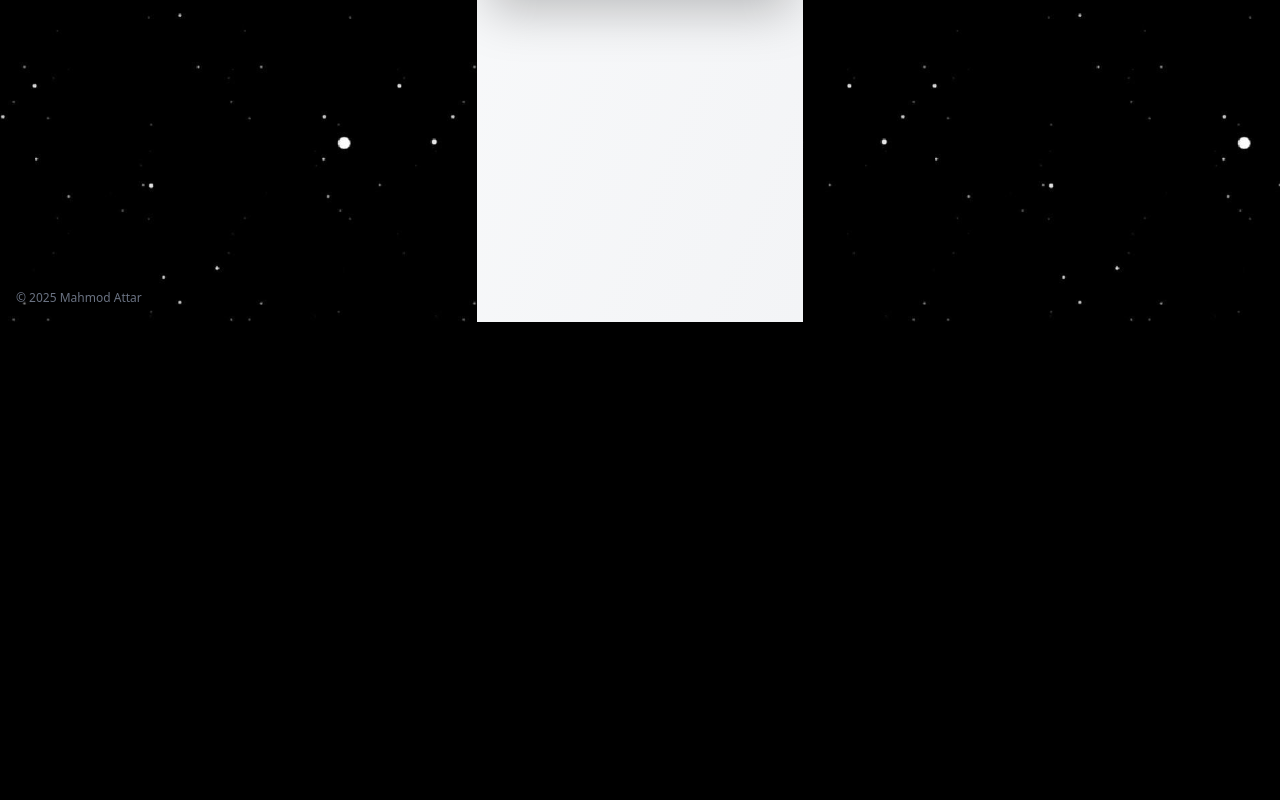
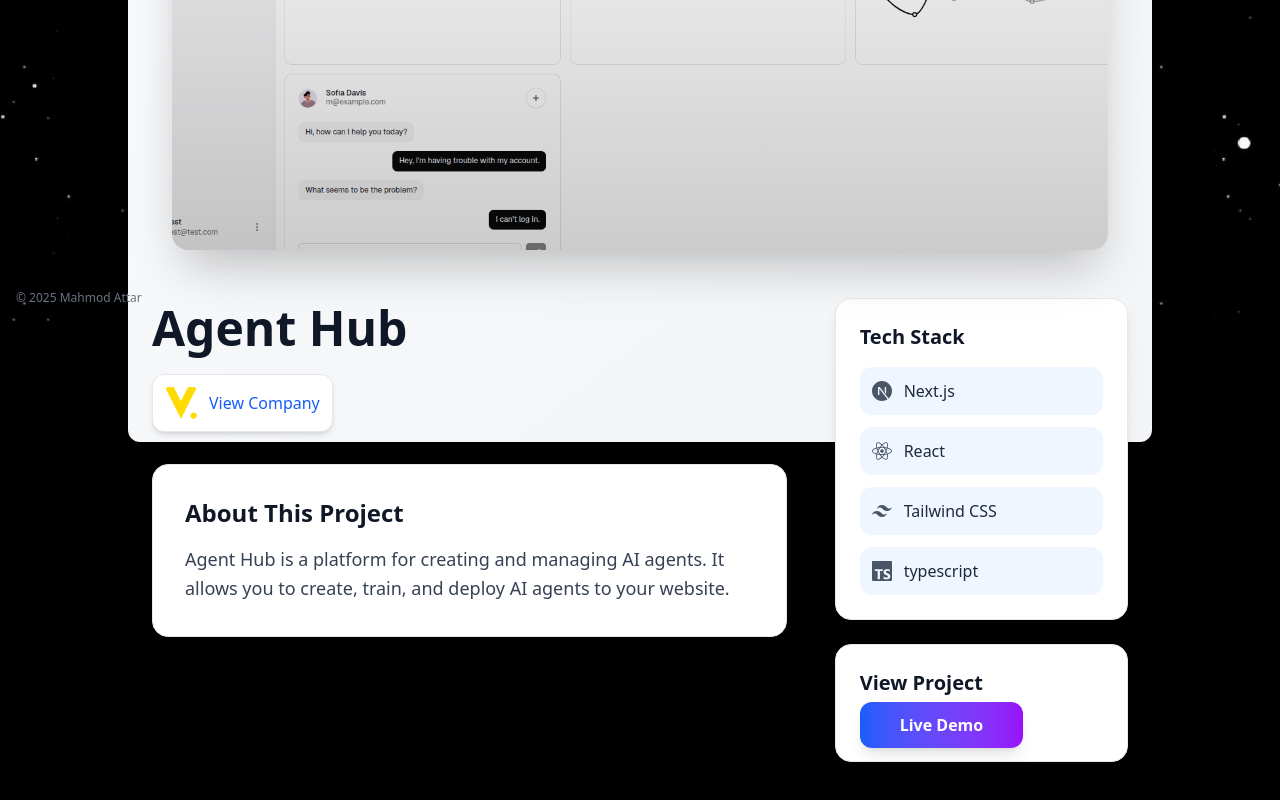
Before and after one commit to Attar74/portfolio, a React (Vite) app: page /projects/agent-hub in a window 1280 px wide. Before the commit this address had no page. Shown: the part 478-1278 px from the top of the page. Before the commit the page ends 800 px from the top, so only its background shows below. Built offline with nearby package versions, Linux system fonts and the light colour scheme.

Commit message:
Add New Project

```diff
--- a/src/data/projects.js
+++ b/src/data/projects.js
@@ -1,8 +1,20 @@
 import AvaLogo from '../assets/avatar.png';
 import HectarLogo from '../assets/hectar-logo.png';
 import VelentsLogo from '../assets/velents-logo.png';
-
 const projects = [
+  {
+    id: 'agent-hub',
+    title: 'Agent Hub',
+    description:
+      'Agent Hub is a platform for creating and managing AI agents. It allows you to create, train, and deploy AI agents to your website.',
+    technologies: ['Next.js', 'React', 'Tailwind CSS', 'typescript'],
+    imageUrl: '/images/agent-hub.png',
+    githubUrl: null,
+    featured: true,
+    link: 'https://platform.agent.sa',
+    companyLink: 'https://www.linkedin.com/in/attar74',
+    companyLogo: VelentsLogo,
+  },
   {
     id: 'next-blog-2024',
     title: 'Next.js Blog App',
```
Also changed, not shown: public/images/agent-hub.png (added).
